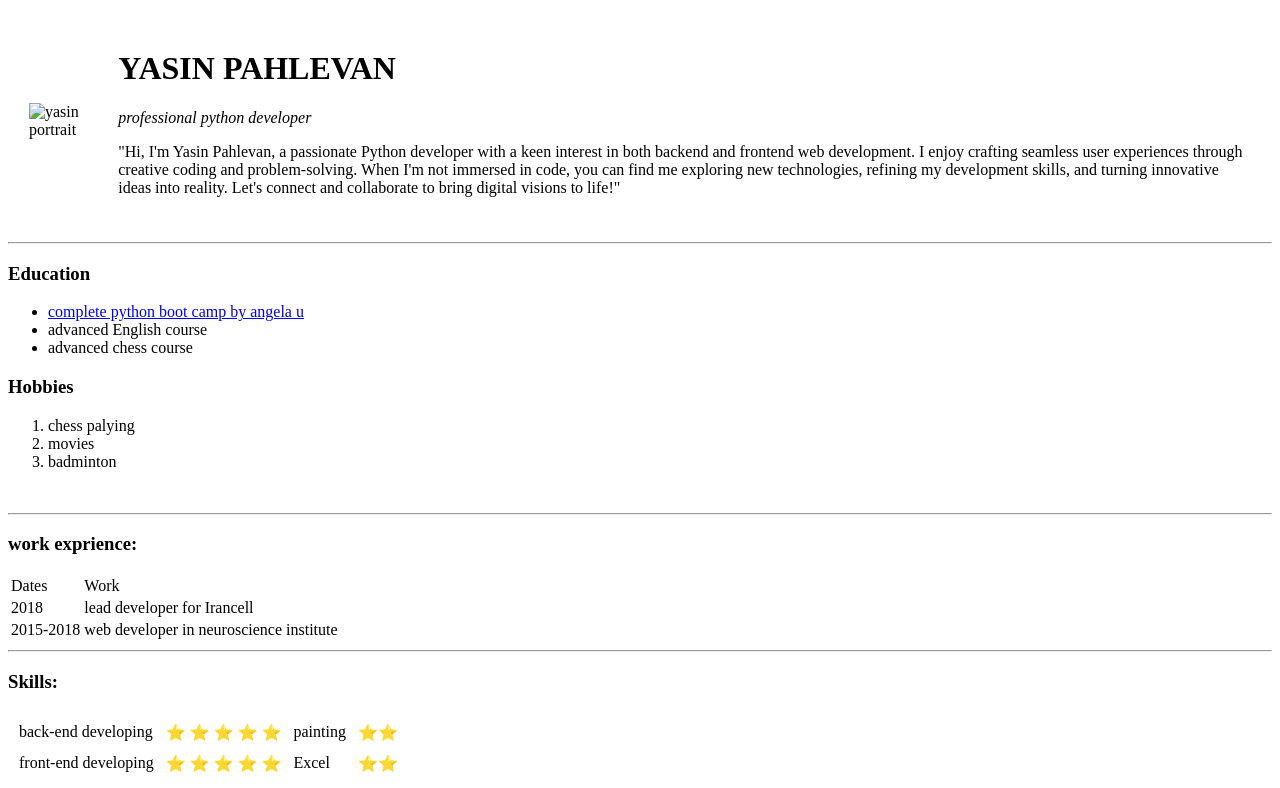
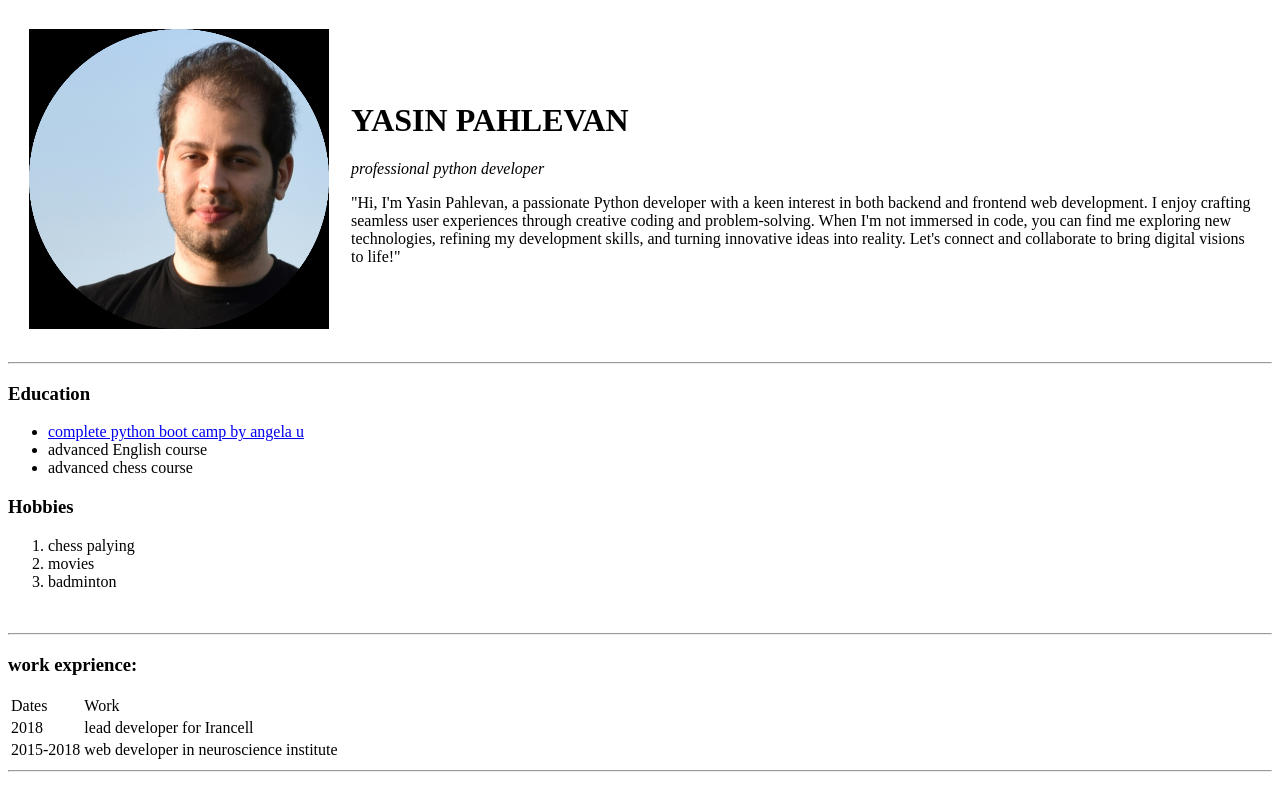
Before and after one commit to yasinpahlevan/cv, a plain HTML site: page index.html in a window 1280 px wide. Shown: the top 788 px of the page. Drawn offline with Linux system fonts and the light colour scheme.

Commit message:
Update index.html

```diff
--- a/index.html
+++ b/index.html
@@ -11,7 +11,7 @@
 <table cellspacing="20">
     <tr>
         <td>
-            <img src="images/IMG_5347-fotor-202308301060..jpg" alt="yasin portrait">
+            <img src="images/IMG_5347-fotor-202308301060.jpg" alt="yasin portrait">
         </td>
         <td>
             <h1>YASIN PAHLEVAN</h1>
```
